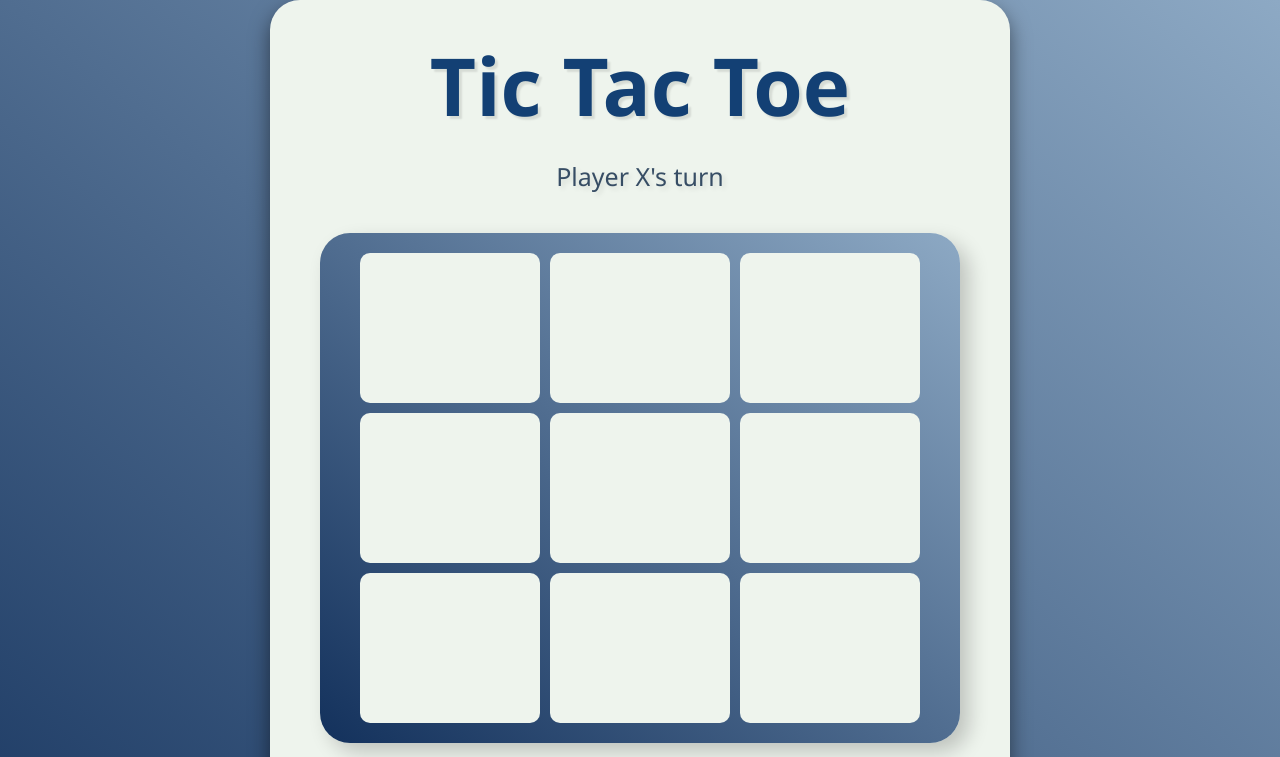
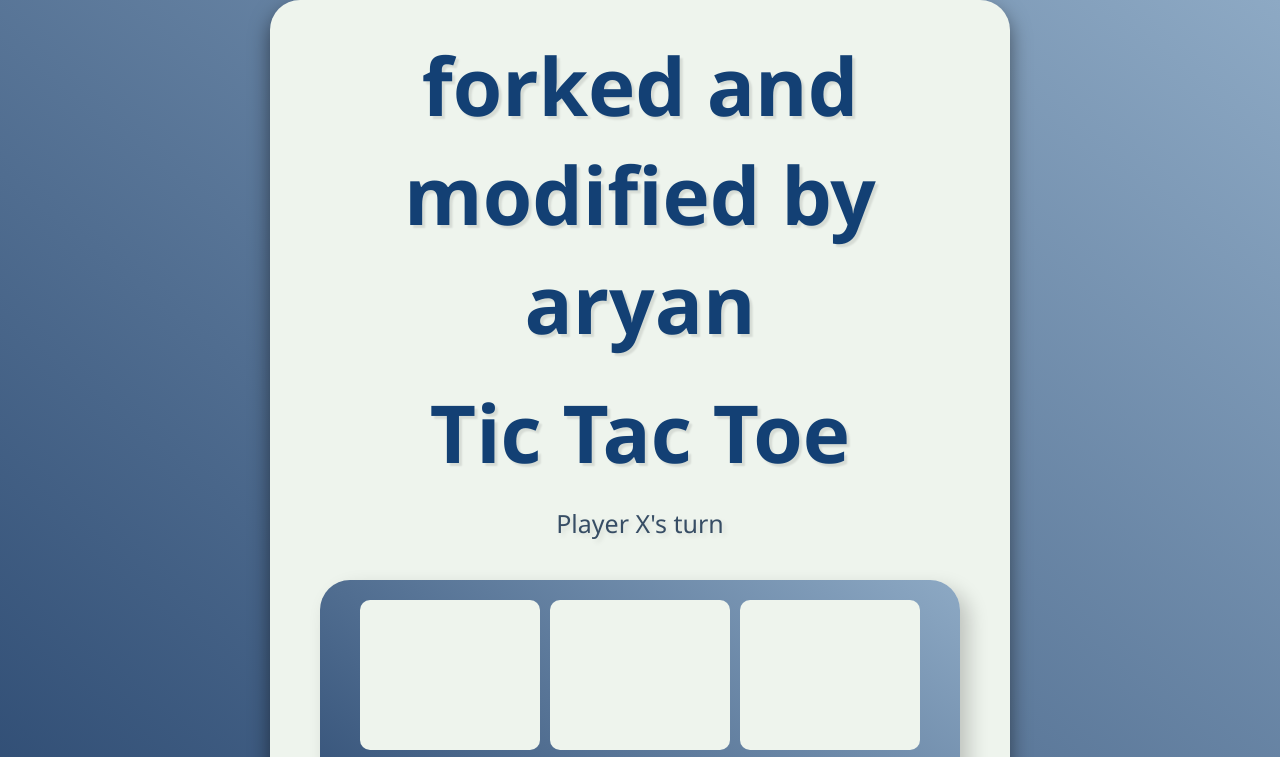
Before and after one commit to gargi-m21/Tic-Tac-Toe, a plain HTML site: page index.html in a window 1280 px wide. Shown: the top 757 px of the page. Drawn offline with Linux system fonts and the light colour scheme.

Commit message:
fork my aryan

```diff
--- a/index.html
+++ b/index.html
@@ -9,6 +9,7 @@
 <body>
     <main>
         <div class="container">
+            <h1> forked and modified by aryan </h1>
             <h1>
                 Tic Tac Toe
             </h1>
```
